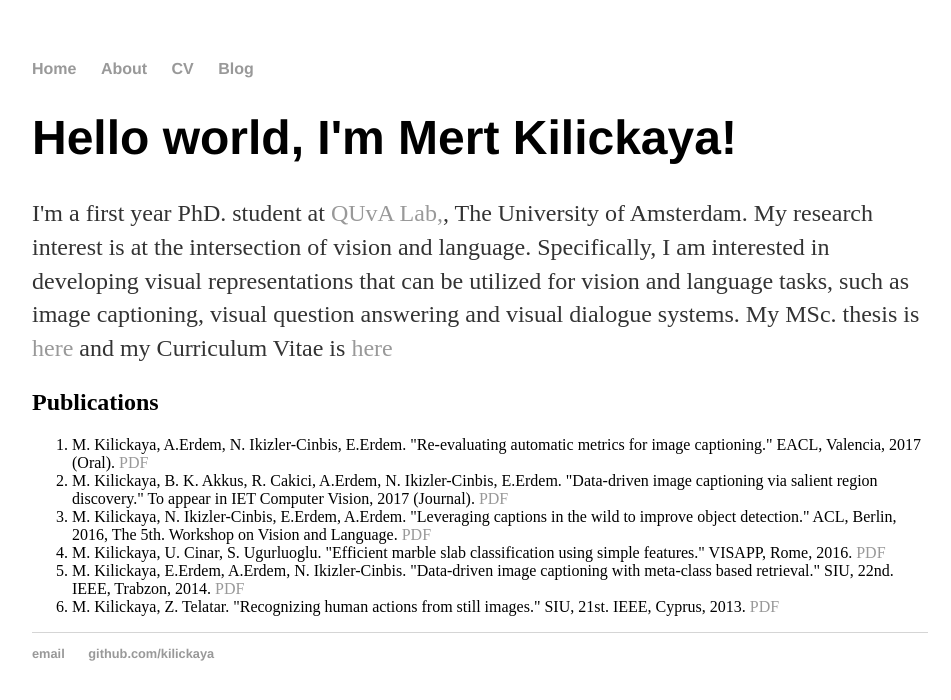
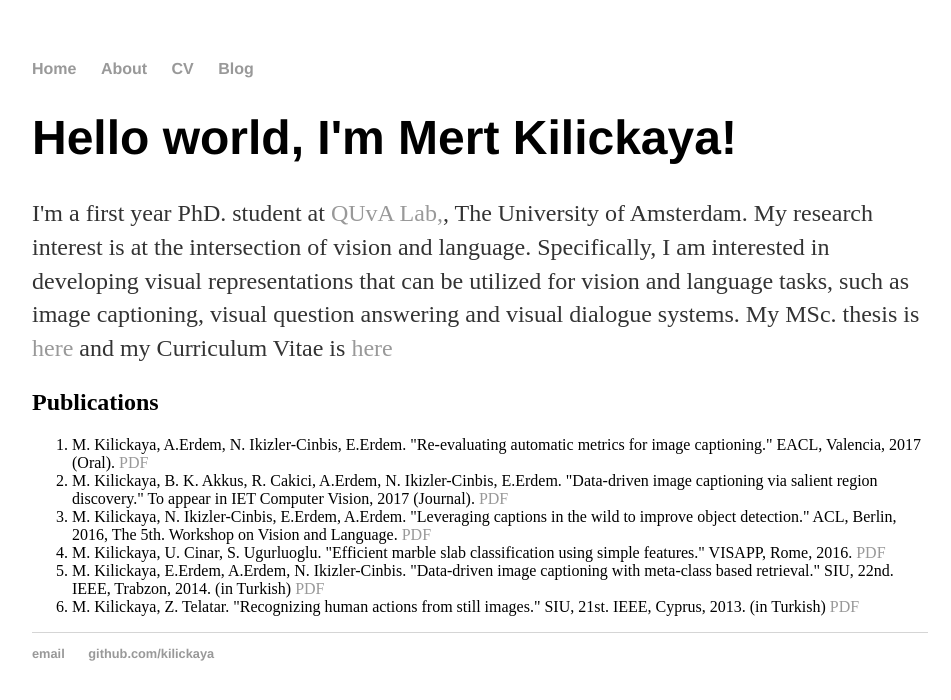
Before and after one commit to kilickaya/kilickaya.github.io, a Jekyll site: the page built from index.html, in a window 1280 px wide. Shown: the top 700 px of the page, without its empty margins (160-1111 px from the left). Built offline with Jekyll 4.4.1, drawn with Linux system fonts in a browser that asks for light colours.

Commit message:
Update index.html

```diff
--- a/index.html
+++ b/index.html
@@ -13,8 +13,8 @@
 	  <li>M. Kilickaya, B. K. Akkus, R. Cakici, A.Erdem, N. Ikizler-Cinbis, E.Erdem. "Data-driven image captioning via salient region discovery."  To appear in IET Computer Vision, 2017 (Journal). <a href="http://digital-library.theiet.org/content/journals/10.1049/iet-cvi.2016.0286"> PDF</a></li>
 	  <li>M. Kilickaya, N. Ikizler-Cinbis, E.Erdem, A.Erdem. "Leveraging captions in the wild to improve object detection." ACL, Berlin, 2016, The 5th. Workshop on Vision and Language. <a href="https://www.aclweb.org/anthology/W/W16/W16-3204.pdf"> PDF</a></li>
 	  <li>M. Kilickaya, U. Cinar, S. Ugurluoglu. "Efficient marble slab classification using simple features." VISAPP, Rome, 2016. <a href="http://www.scitepress.org/DigitalLibrary/PublicationsDetail.aspx?ID=4dN32E92EKw%3d&t=1"> PDF</a></li>
-	  <li>M. Kilickaya, E.Erdem, A.Erdem, N. Ikizler-Cinbis. "Data-driven image captioning with meta-class based retrieval." SIU, 22nd. IEEE, Trabzon, 2014. <a href="http://web.cs.hacettepe.edu.tr/~aykut/papers/captiontransferbymetaclass.pdf"> PDF</a></li>
-	  <li>M. Kilickaya, Z. Telatar. "Recognizing human actions from still images." SIU, 21st. IEEE, Cyprus, 2013. <a href="http://ieeexplore.ieee.org/abstract/document/6531181/?reload=true"> PDF</a></li>
+	  <li>M. Kilickaya, E.Erdem, A.Erdem, N. Ikizler-Cinbis. "Data-driven image captioning with meta-class based retrieval." SIU, 22nd. IEEE, Trabzon, 2014. (in Turkish) <a href="http://web.cs.hacettepe.edu.tr/~aykut/papers/captiontransferbymetaclass.pdf"> PDF</a></li>
+	  <li>M. Kilickaya, Z. Telatar. "Recognizing human actions from still images." SIU, 21st. IEEE, Cyprus, 2013. (in Turkish) <a href="http://ieeexplore.ieee.org/abstract/document/6531181/?reload=true"> PDF</a></li>
 
 	</ol>
 
```
